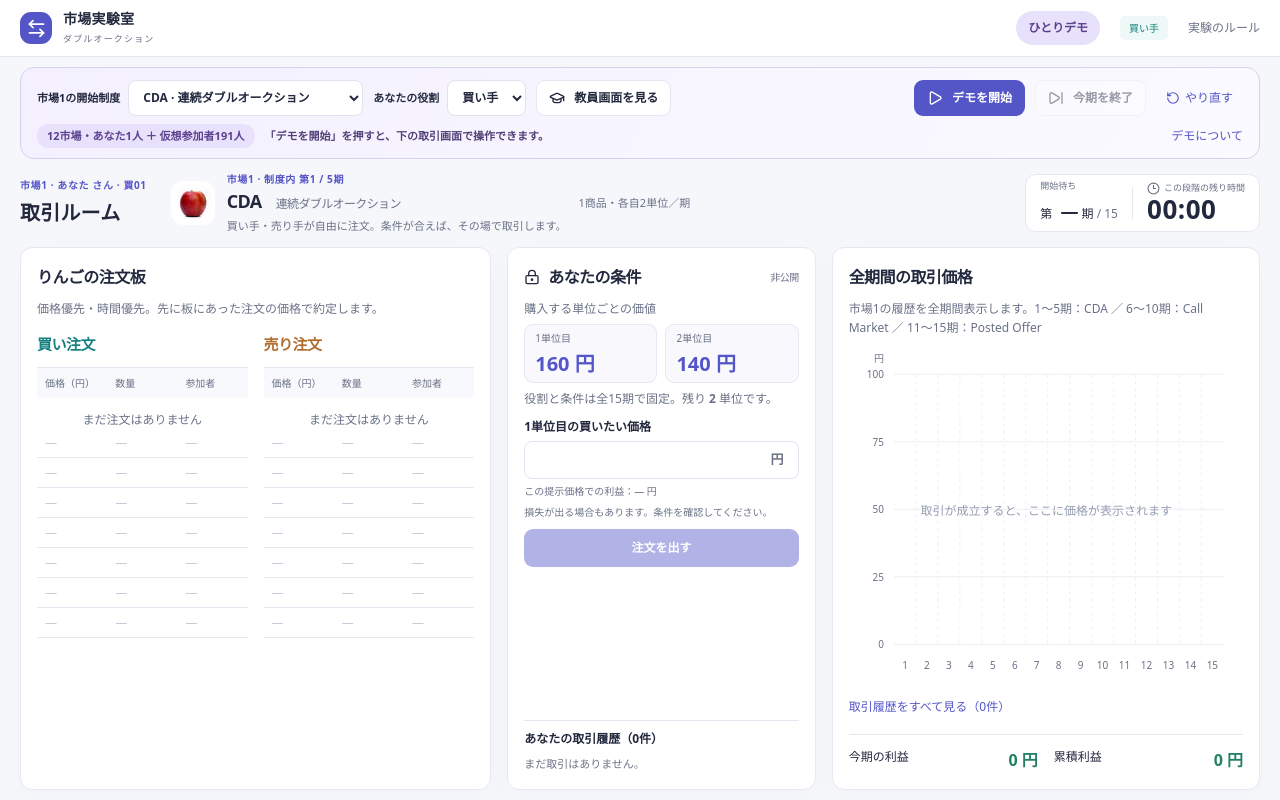
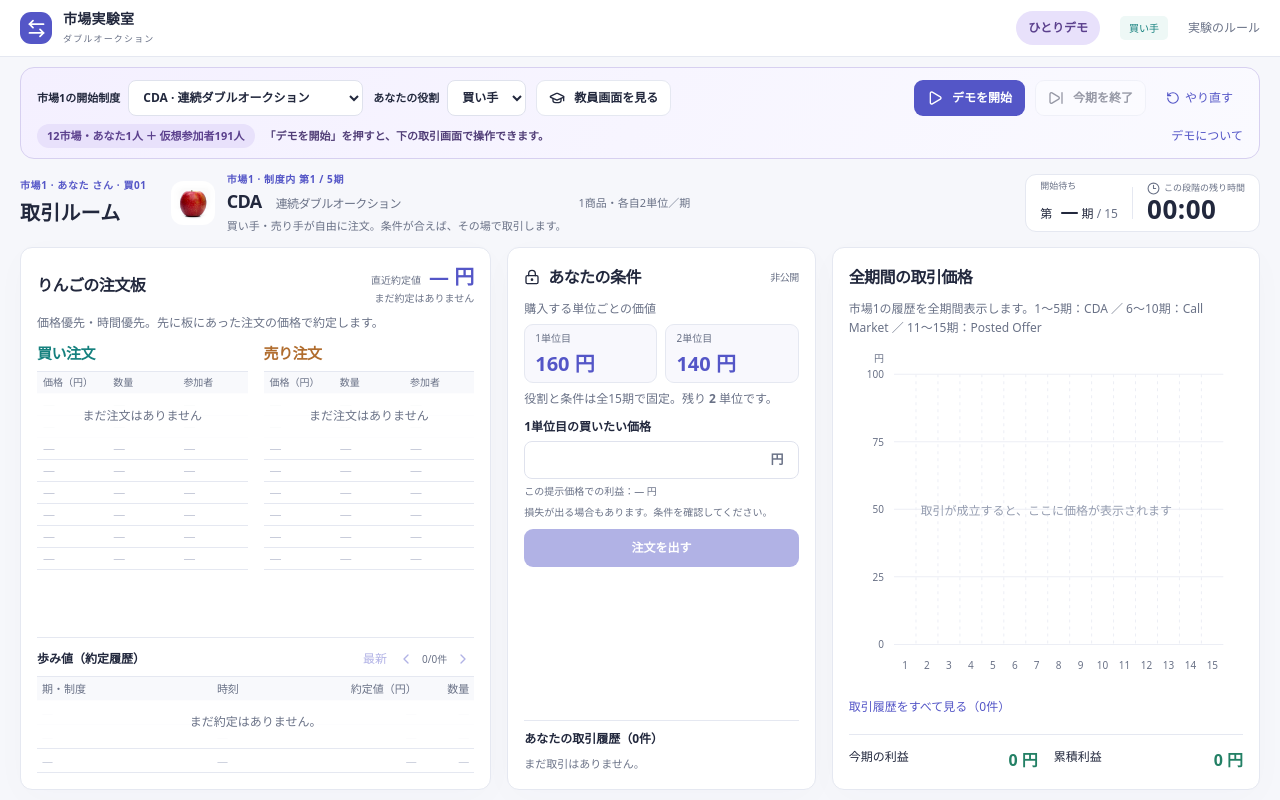
Before and after one commit to DKshawn/Double_Auction, a Next.js app: page /demo in a window 1280 px wide. Built offline with nearby package versions, Linux system fonts and the light colour scheme.

Commit message:
Show latest trade and persistent time-and-sales beside CDA orders

```diff
--- a/src/app/guide/page.tsx
+++ b/src/app/guide/page.tsx
@@ -50,6 +50,9 @@ export default async function Guide({
           <p>
             買い注文は高い価格から、売り注文は低い価格から、同じ価格なら早い注文から優先します。最良注文を直接受け入れることもできます。価格変更で古い注文は取り消され、時間優先順位も新しくなります。
           </p>
+          <p>
+            注文板には現在有効な注文を表示し、約定・取消済みの注文は取り除きます。「直近約定値」は所属市場の最新の約定価格、「歩み値（約定履歴）」は全期間の約定記録です。新しい順に表示し、矢印で過去の記録を確認できます。過去の価格で再び取引できるとは限りません。
+          </p>
           <h2>4. Call Market · 一括約定市場</h2>
           <p>
             30秒の注文受付と一括清算を1期に4回行います。注文は受付中は非公開です。各回に1回だけ、残り数量の範囲で1〜2単位分の注文を送信でき、送信後は変更できません。2単位を注文する場合、買値は2単位目を1単位目以下に、売値は2単位目を1単位目以上にしてください。
--- /dev/null
+++ b/src/components/study-market-history.tsx
@@ -0,0 +1,107 @@
+"use client";
+
+import { useState } from "react";
+import { ChevronLeft, ChevronRight } from "lucide-react";
+import { decimal, timeLabel } from "@/lib/client";
+import { INSTITUTIONS } from "@/lib/study-rules";
+import type { StudyMarketView } from "@/lib/study-types";
+
+const ROWS = 3;
+
+export function StudyMarketHistory({
+  trades,
+}: {
+  trades: StudyMarketView["trades"];
+}) {
+  // Anchor older records to a confirmed trade so new fills do not move the
+  // records someone is reading. The latest view follows incoming fills.
+  const [anchor, setAnchor] = useState<string | null>(null);
+  const newestFirst = trades.toReversed();
+  const start = anchor
+    ? Math.max(
+        0,
+        newestFirst.findIndex((trade) => trade.id === anchor),
+      )
+    : 0;
+  const rows = newestFirst.slice(start, start + ROWS);
+
+  return (
+    <section className="study-market-history" aria-label="歩み値（約定履歴）">
+      <div className="study-history-heading">
+        <h3>歩み値（約定履歴）</h3>
+        <nav className="study-history-pages" aria-label="歩み値の表示範囲">
+          <button
+            type="button"
+            className="text-button"
+            disabled={start === 0}
+            onClick={() => setAnchor(null)}
+          >
+            最新
+          </button>
+          <button
+            type="button"
+            className="text-button"
+            aria-label="新しい約定を表示"
+            disabled={start === 0}
+            onClick={() =>
+              setAnchor(start <= ROWS ? null : newestFirst[start - ROWS].id)
+            }
+          >
+            <ChevronLeft size={16} />
+          </button>
+          <span>
+            {rows.length ? `${start + 1}–${start + rows.length}` : "0"}/
+            {trades.length}件
+          </span>
+          <button
+            type="button"
+            className="text-button"
+            aria-label="古い約定を表示"
+            disabled={start + ROWS >= trades.length}
+            onClick={() => setAnchor(newestFirst[start + ROWS].id)}
+          >
+            <ChevronRight size={16} />
+          </button>
+        </nav>
+      </div>
+      <div className="study-tape-rows">
+        <table aria-label="本市場の約定履歴・全期間・新しい順">
+          <thead>
+            <tr>
+              <th scope="col">期・制度</th>
+              <th scope="col">時刻</th>
+              <th scope="col">約定値（円）</th>
+              <th scope="col">数量</th>
+            </tr>
+          </thead>
+          <tbody>
+            {rows.map((trade) => (
+              <tr key={trade.id}>
+                <td>
+                  第{trade.round}期
+                  <small>{INSTITUTIONS[trade.institution].short}</small>
+                </td>
+                <td>{timeLabel(trade.at)}</td>
+                <td>{decimal(trade.price)}</td>
+                <td>1</td>
+              </tr>
+            ))}
+            {Array.from({ length: ROWS - rows.length }, (_, i) => (
+              <tr
+                key={`empty-${i}`}
+                className="study-book-placeholder"
+                aria-hidden="true"
+              >
+                <td>—</td>
+                <td>—</td>
+                <td>—</td>
+                <td>—</td>
+              </tr>
+            ))}
+          </tbody>
+        </table>
+        {!rows.length && <p className="study-empty">まだ約定はありません。</p>}
+      </div>
+    </section>
+  );
+}
--- a/src/components/study-room.tsx
+++ b/src/components/study-room.tsx
@@ -15,6 +15,7 @@ import {
 import { Header } from "./shell";
 import { StudyDetailDialog } from "./study-detail-dialog";
 import { StudyMarketOverview } from "./study-market-overview";
+import { StudyMarketHistory } from "./study-market-history";
 import {
   StudyPersonalHistory,
   StudyTradeFeedback,
@@ -665,9 +666,23 @@ function TeacherControls({
 }
 
 function OrderBook({ view, market, command, disabled }: MarketProps) {
+  const latest = market.trades.at(-1);
   return (
     <section className="panel study-section study-order-book">
-      <h2>りんごの注文板</h2>
+      <div className="study-book-heading">
+        <h2>りんごの注文板</h2>
+        <div className="study-last-trade" aria-label="直近約定値">
+          <div>
+            <span>直近約定値</span>
+            <b>{latest ? money(latest.price) : "— 円"}</b>
+          </div>
+          <small>
+            {latest
+              ? `第${latest.round}期 · ${INSTITUTIONS[latest.institution].short} · ${timeLabel(latest.at)}`
+              : "まだ約定はありません"}
+          </small>
+        </div>
+      </div>
       <p className="muted">
         価格優先・時間優先。先に板にあった注文の価格で約定します。
       </p>
@@ -756,6 +771,7 @@ function OrderBook({ view, market, command, disabled }: MarketProps) {
           );
         })}
       </div>
+      <StudyMarketHistory key={market.id} trades={market.trades} />
     </section>
   );
 }
--- a/src/styles/study.css
+++ b/src/styles/study.css
@@ -749,8 +749,117 @@
   font-size: 12px;
 }
 .study-trading-grid .study-book {
-  margin-top: 14px;
+  margin-top: 8px;
   gap: 16px;
+}
+.study-order-book {
+  display: flex;
+  flex-direction: column;
+}
+.study-book-heading {
+  display: flex;
+  justify-content: space-between;
+  align-items: center;
+  gap: 8px;
+  min-height: 40px;
+  margin-bottom: 6px;
+}
+.study-book-heading h2 {
+  margin: 0;
+}
+.study-last-trade {
+  flex-shrink: 0;
+  text-align: right;
+  font-variant-numeric: tabular-nums;
+}
+.study-last-trade > div {
+  display: flex;
+  justify-content: flex-end;
+  align-items: baseline;
+  gap: 8px;
+}
+.study-last-trade span,
+.study-last-trade small {
+  display: block;
+  font-size: 10px;
+  color: var(--muted);
+}
+.study-last-trade b {
+  font-size: 20px;
+  line-height: 1.3;
+  color: var(--accent);
+}
+.study-order-book .study-book-rows {
+  margin-top: 6px;
+}
+.study-order-book .study-book th,
+.study-order-book .study-book td {
+  height: 22px;
+  padding: 2px 6px;
+  line-height: 17px;
+}
+.study-order-book .study-book-action {
+  min-height: 65px;
+  padding-top: 6px;
+}
+.study-order-book .study-book .field-help {
+  margin-top: 4px;
+}
+.study-order-book .study-book-rows .study-empty {
+  top: 22px;
+}
+.study-market-history {
+  margin-top: auto;
+  padding-top: 8px;
+  border-top: 1px solid var(--line);
+}
+.study-market-history .study-history-heading {
+  min-height: 24px;
+  gap: 8px;
+  flex-wrap: wrap;
+  margin-bottom: 4px;
+}
+.study-tape-rows {
+  position: relative;
+}
+.study-tape-rows table {
+  table-layout: fixed;
+}
+.study-tape-rows th:first-child {
+  width: 40%;
+}
+.study-tape-rows th:nth-child(2) {
+  width: 22%;
+}
+.study-tape-rows th:nth-child(3) {
+  width: 26%;
+}
+.study-tape-rows th:last-child {
+  width: 12%;
+}
+.study-tape-rows th,
+.study-tape-rows td {
+  height: 24px;
+  padding: 2px 5px;
+  line-height: 17px;
+  font-size: 11px;
+  font-variant-numeric: tabular-nums;
+}
+.study-tape-rows th:nth-last-child(-n + 2),
+.study-tape-rows td:nth-last-child(-n + 2) {
+  text-align: right;
+}
+.study-tape-rows td small {
+  display: inline;
+  margin: 0 0 0 5px;
+  color: var(--muted);
+  font-size: 9px;
+}
+.study-tape-rows .study-empty {
+  position: absolute;
+  inset: 24px 0 auto;
+  padding: 12px 4px;
+  background: #ffffffee;
 }
 .study-offer-status {
   display: flex;
```
Also changed, not shown: 1 other file (tests, documents, lock files or other folders).
